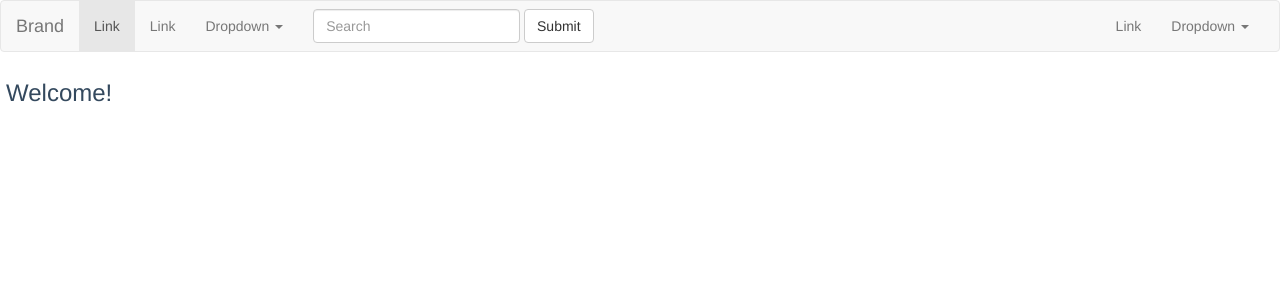
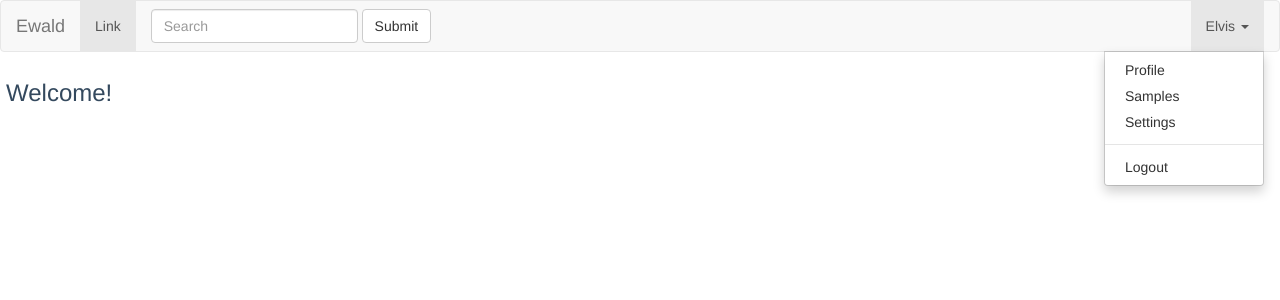
Before and after one commit to bytebrew/ewald, a Django app: page /home/ in a window 1280 px wide, after a click on "Elvis". Shown: the top 300 px of the page. Run offline with Django 3.2, Linux system fonts and the light colour scheme; some libraries are stand-ins or nearby versions.

Commit message:
refined bootstrap and login dialog

```diff
--- a/bytebrew/settings.py
+++ b/bytebrew/settings.py
@@ -39,6 +39,7 @@ MIDDLEWARE = [
 ]
 
 ROOT_URLCONF = 'bytebrew.urls'
+LOGIN_URL = '/login/'
 
 TEMPLATES = [
     {
--- a/ewald/templates/ewald/base.html
+++ b/ewald/templates/ewald/base.html
@@ -5,6 +5,7 @@
     <meta charset="utf-8">
     <meta name="viewport" content="width=device-width, initial-scale=1">
 
+    <link rel="icon" href="{% static "/ewald/img/icons/molecule.svg"%}" sizes="16x16"/>
     <link rel="stylesheet" href="{% static "/ewald/bootstrap/css/bootstrap-3.3.7.min.css"%}"/>
     <script src="{% static "/ewald/jquery/js/jquery-3.1.1.min.js"%}"></script>
     <script src="{% static "/ewald/bootstrap/js/bootstrap-3.3.7.min.js"%}"></script>
--- a/ewald/templates/ewald/login.html
+++ b/ewald/templates/ewald/login.html
@@ -38,7 +38,11 @@
                 csrfmiddlewaretoken: $('input[name=csrfmiddlewaretoken]').val()
             },
             success: function() {
-                // nothing
+                window.location.href = "/home";
+            },
+            error: function() {
+                // TODO: improve
+                alert('Login failed');
             }
         });
     });
--- a/ewald/templates/ewald/withbar.html
+++ b/ewald/templates/ewald/withbar.html
@@ -1,7 +1,7 @@
 {% extends 'ewald/base.html' %}
 
-<!-- pass -->
 {% block base_head %}
+    <!-- pass -->
     {% block withbar_head %}
     {% endblock %}
 {% endblock %}
@@ -17,26 +17,13 @@
 <span class="icon-bar"></span>
 <span class="icon-bar"></span>
 </button>
-<a class="navbar-brand" href="#">Brand</a>
+<a class="navbar-brand" href="#">Ewald</a>
 </div>
 
 <!-- Collect the nav links, forms, and other content for toggling -->
 <div class="collapse navbar-collapse" id="bs-example-navbar-collapse-1">
 <ul class="nav navbar-nav">
 <li class="active"><a href="#">Link <span class="sr-only">(current)</span></a></li>
-<li><a href="#">Link</a></li>
-<li class="dropdown">
-<a href="#" class="dropdown-toggle" data-toggle="dropdown" role="button" aria-haspopup="true" aria-expanded="false">Dropdown <span class="caret"></span></a>
-<ul class="dropdown-menu">
-<li><a href="#">Action</a></li>
-<li><a href="#">Another action</a></li>
-<li><a href="#">Something else here</a></li>
-<li role="separator" class="divider"></li>
-<li><a href="#">Separated link</a></li>
-<li role="separator" class="divider"></li>
-<li><a href="#">One more separated link</a></li>
-</ul>
-</li>
 </ul>
 <form class="navbar-form navbar-left">
 <div class="form-group">
@@ -45,15 +32,18 @@
 <button type="submit" class="btn btn-default">Submit</button>
 </form>
 <ul class="nav navbar-nav navbar-right">
-<li><a href="#">Link</a></li>
 <li class="dropdown">
-<a href="#" class="dropdown-toggle" data-toggle="dropdown" role="button" aria-haspopup="true" aria-expanded="false">Dropdown <span class="caret"></span></a>
+<a href="#" class="dropdown-toggle" data-toggle="dropdown" role="button" aria-haspopup="true" aria-expanded="false">
+
+{{ username }}
+
+<span class="caret"></span></a>
 <ul class="dropdown-menu">
-<li><a href="#">Action</a></li>
-<li><a href="#">Another action</a></li>
-<li><a href="#">Something else here</a></li>
+<li><a href="#">Profile</a></li>
+<li><a href="#">Samples</a></li>
+<li><a href="#">Settings</a></li>
 <li role="separator" class="divider"></li>
-<li><a href="#">Separated link</a></li>
+<li><a href="#">Logout</a></li>
 </ul>
 </li>
 </ul>
@@ -61,6 +51,7 @@
 </div><!-- /.container-fluid -->
 </nav>
 
+<!-- pass -->
 {% block withbar_body %}
 {% endblock %}
 
--- a/ewald/urls.py
+++ b/ewald/urls.py
@@ -1,9 +1,10 @@
 from django.conf.urls import url, include
-from . import views
+from ewald.views import *
 
 urlpatterns = [
-    url(r'^$', views.default, name='default'),
-    url(r'^home/$', views.home, name='home'),
-    url(r'^login/$', views.login, name='login'),
-    url(r'^signup/$', views.signup, name='signup'),
+    url(r'^$', DefaultView.as_view(), name='default'),
+    url(r'^home/$', HomeView.as_view(), name='home'),
+    url(r'^login/$', LoginView.as_view(), name='login'),
+    url(r'^logout/$', LogoutView.as_view(), name='logout'),
+    url(r'^signup/$', SignupView.as_view(), name='signup'),
 ]
--- a/ewald/views.py
+++ b/ewald/views.py
@@ -1,18 +1,57 @@
 from django.shortcuts import render, redirect
-from django.http import HttpResponse
+from django.contrib.auth import authenticate as auth_check
+from django.contrib.auth import login as auth_login
+from django.contrib.auth import logout as auth_logout
+from django.contrib.auth.decorators import login_required
+from django.http import Http404
+from django.views import View
 
-def default(request):
-    return redirect('/login')
 
-def login(request):
-    if request.method == 'POST':
-        print('Received POST:', request.POST)
-        return HttpResponse('')
-    else:
-        return render(request, 'ewald/login.html')
+class DefaultView(View):
 
-def signup(request):
-    return render(request, 'ewald/signup.html')
+    def get(self, request):
+        if request.user.is_authenticated:
+            return redirect('/home')
+        else:
+            return redirect('/login')
 
-def home(request):
-    return render(request, 'ewald/home.html')
+
+class LoginView(View):
+
+    def get(self, request):
+        if request.user.is_authenticated:
+            return redirect('/home')
+        else:
+            return render(request, 'ewald/login.html')
+
+    def post(self, request):
+        user = auth_check(
+            username=request.POST['username'],
+            password=request.POST['password'])
+        if user is not None:
+            auth_login(request, user)
+            return redirect('/home')
+        else:
+            raise Http404('User not found')
+
+
+class LogoutView(View):
+
+    def get(self, request):
+        if request.user.is_authenticated:
+            auth_logout(request)
+        return redirect('/login')
+
+
+class SignupView(View):
+
+    def get(self, request):
+        return render(request, 'ewald/signup.html')
+
+
+class HomeView(View):
+
+    def get(self, request):
+        return render(request, 'ewald/home.html', context={
+            'username':'Elvis'
+        })
```
Also changed, not shown: ewald/static/ewald/img/icons/molecule.svg (added), 2 other files.
